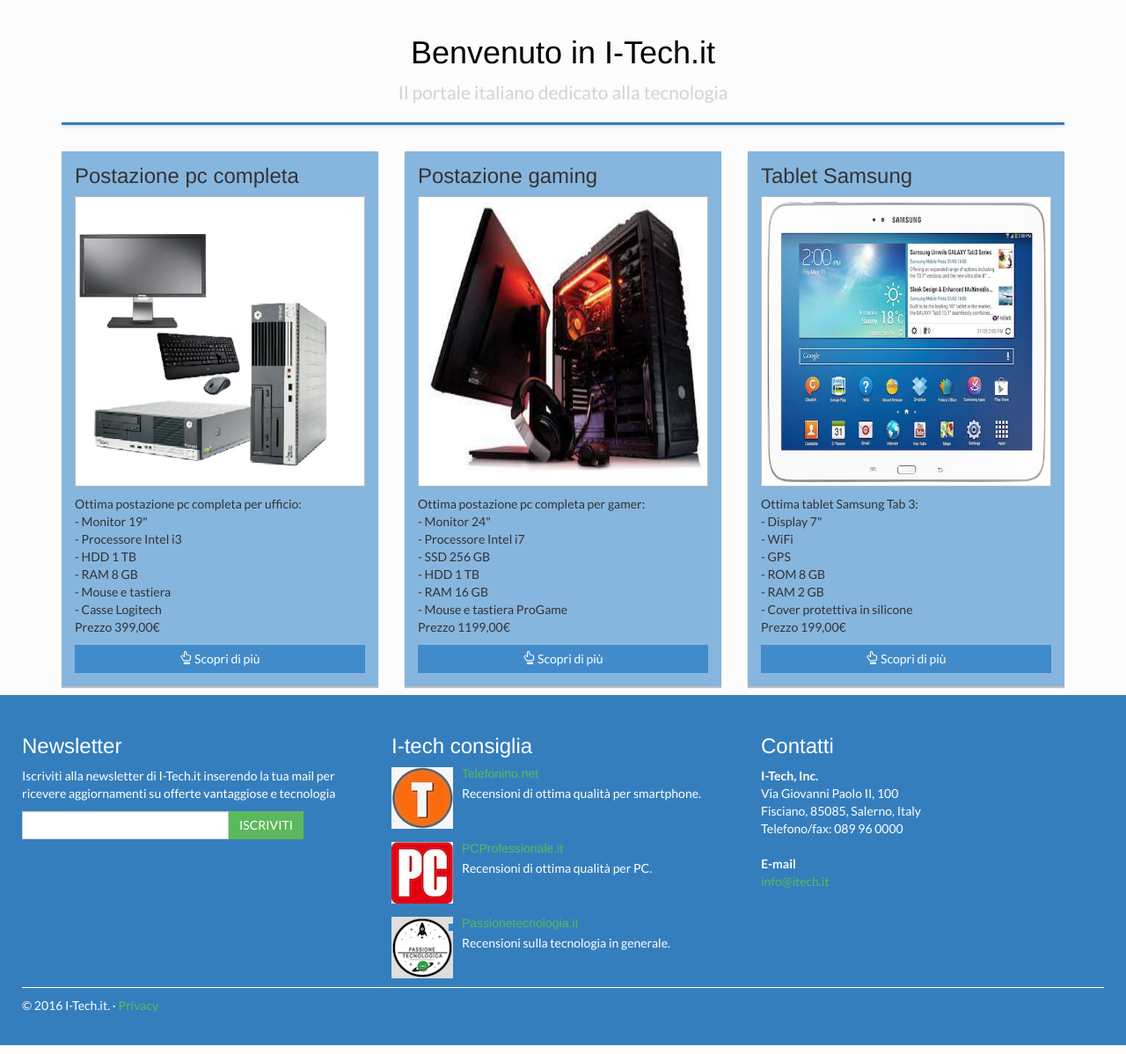
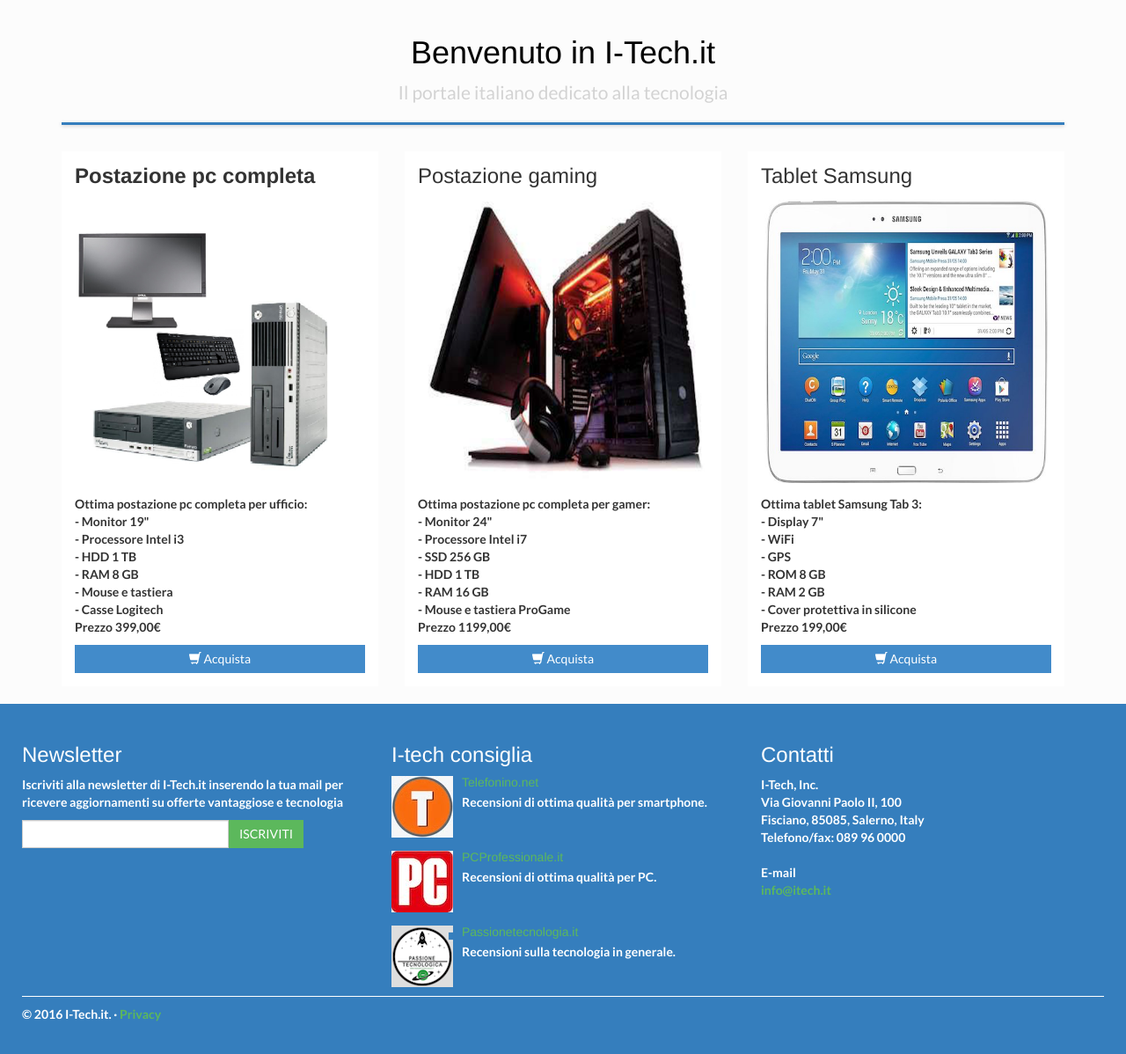
Before and after one commit to gennnarino/I-tech, a PHP site: page /website/home.php in a window 1280 px wide. Shown: the part 50-1248 px from the top of the page at 88% size. Run offline with PHP 8.4, Linux system fonts and the light colour scheme; the visitor is signed in with stand-in values (Sample User, id 1).

Commit message:
Modifica layout vetrina

```diff
--- a/website/assets/css/generale.css
+++ b/website/assets/css/generale.css
@@ -189,11 +189,11 @@
 /* Offerte in evidenza */
 
 .box-offerta{
-	margin-bottom: 10px;
+	margin-bottom: 20px;
 	padding: 15px;
- 	background-color: #86b6de;
+ 	background-color: #ffffff;
  	-webkit-box-shadow: 0 2px 1px rgba(0, 0, 0, 0.25);
-  	box-shadow: 0 2px 1px rgba(0, 0, 0, 0.25);
+  	box-shadow: 0 0px 0px rgba(0, 0, 0, 0.25);
 }
 
 .box-offerta h3, .box-offerta h4{
@@ -204,7 +204,7 @@
 
 .thumbnail, .img-thumbnail {
  	border-radius: 0;
-  	border: 1px solid #bbbbbb;
+  	border: 0px solid #bbbbbb;
 }
 
 /* Stili per sovrascrivere e modificare i bottoni standard di Bootstrap */
--- a/website/vetrina.php
+++ b/website/vetrina.php
@@ -10,7 +10,9 @@
 					<!-- Prima offerta -->
 					<div class="col-sm-4">
 						<div class="box-offerta">
-							<h3>Postazione pc completa</h3>
+							<h3>
+								<strong>Postazione pc completa</stong>
+							</h3>
 							<p class="text-center">
 								<img src="assets/img/offerta1.png" class="img-thumbnail img-responsive">
 							</p>
@@ -24,10 +26,14 @@
 								- Casse Logitech<br>
 								Prezzo 399,00€
 							</p>
-							<!--if se sei loggato acquisti altrimenti nulla, inserire un carattere piu bello, togliere il blu-->
-							<a href="#" class="btn btn-primary btn-large btn-block">
-								<span class="glyphicon glyphicon-hand-up"></span>   Scopri di più
-							</a>
+							<!--iinserire un carattere piu bello, togliere il blu-->
+							<?php
+								if($log){
+										echo 	'<a href="#" class="btn btn-primary btn-large btn-block">
+													<span class="glyphicon glyphicon-shopping-cart"></span>   Acquista
+												</a>';
+										}
+							?>
 						</div>
 					</div>
 					<!-- FINE Prima offerta-->
@@ -49,9 +55,13 @@
 								- Mouse e tastiera ProGame<br>
 								Prezzo 1199,00€
 							</p>
-							<a href="#" class="btn btn-primary btn-large btn-block">
-								<span class="glyphicon glyphicon-hand-up"></span>   Scopri di più
-							</a>
+							<?php
+								if($log){
+										echo 	'<a href="#" class="btn btn-primary btn-large btn-block">
+													<span class="glyphicon glyphicon-shopping-cart"></span>   Acquista
+												</a>';
+										}
+							?>
 						</div>
 					</div>
 					<!-- FINE Seconda offerta-->
@@ -73,9 +83,13 @@
 								- Cover protettiva in silicone<br>
 								Prezzo 199,00€
 							</p>
-							<a href="#" class="btn btn-primary btn-large btn-block">
-								<span class="glyphicon glyphicon-hand-up"></span>   Scopri di più
-							</a>
+							<?php
+								if($log){
+										echo 	'<a href="#" class="btn btn-primary btn-large btn-block">
+													<span class="glyphicon glyphicon-shopping-cart"></span>   Acquista
+												</a>';
+										}
+							?>
 						</div>
 					</div>
 					<!-- FINE Terza offerta-->
```
